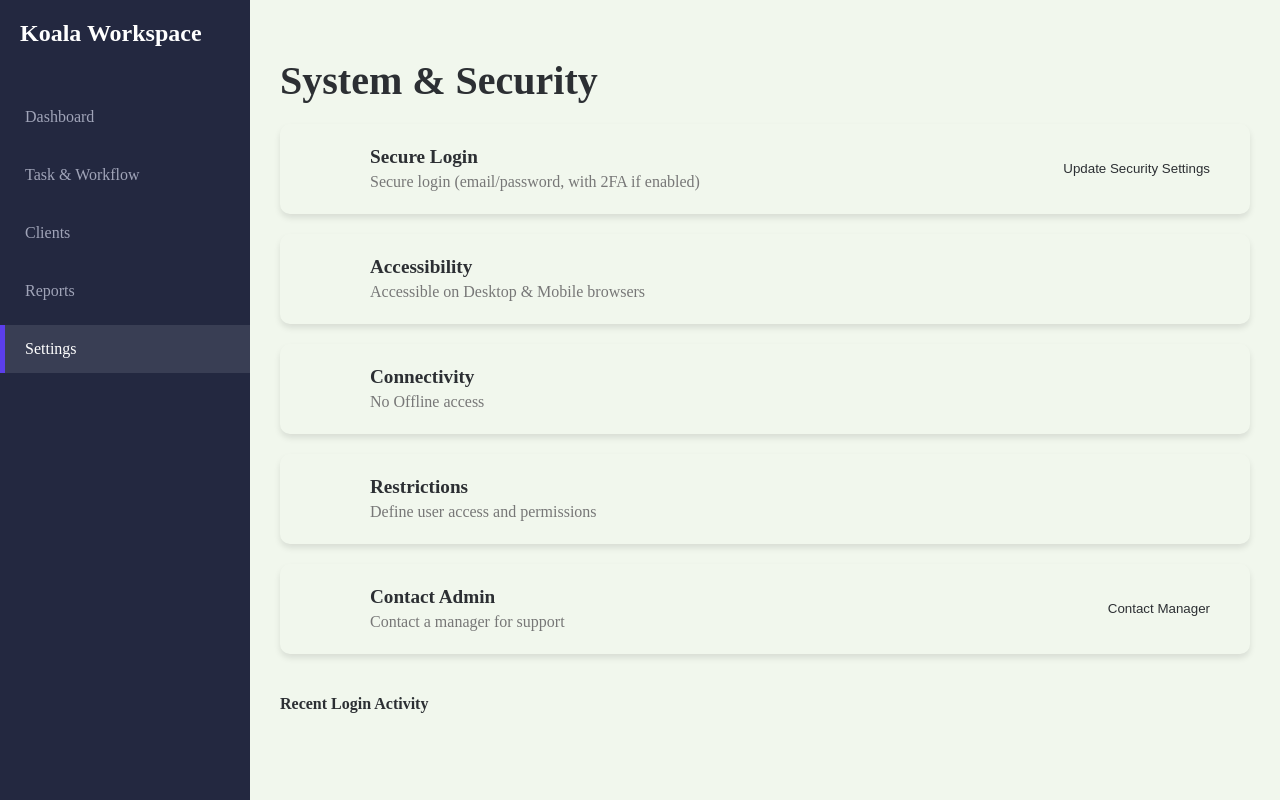
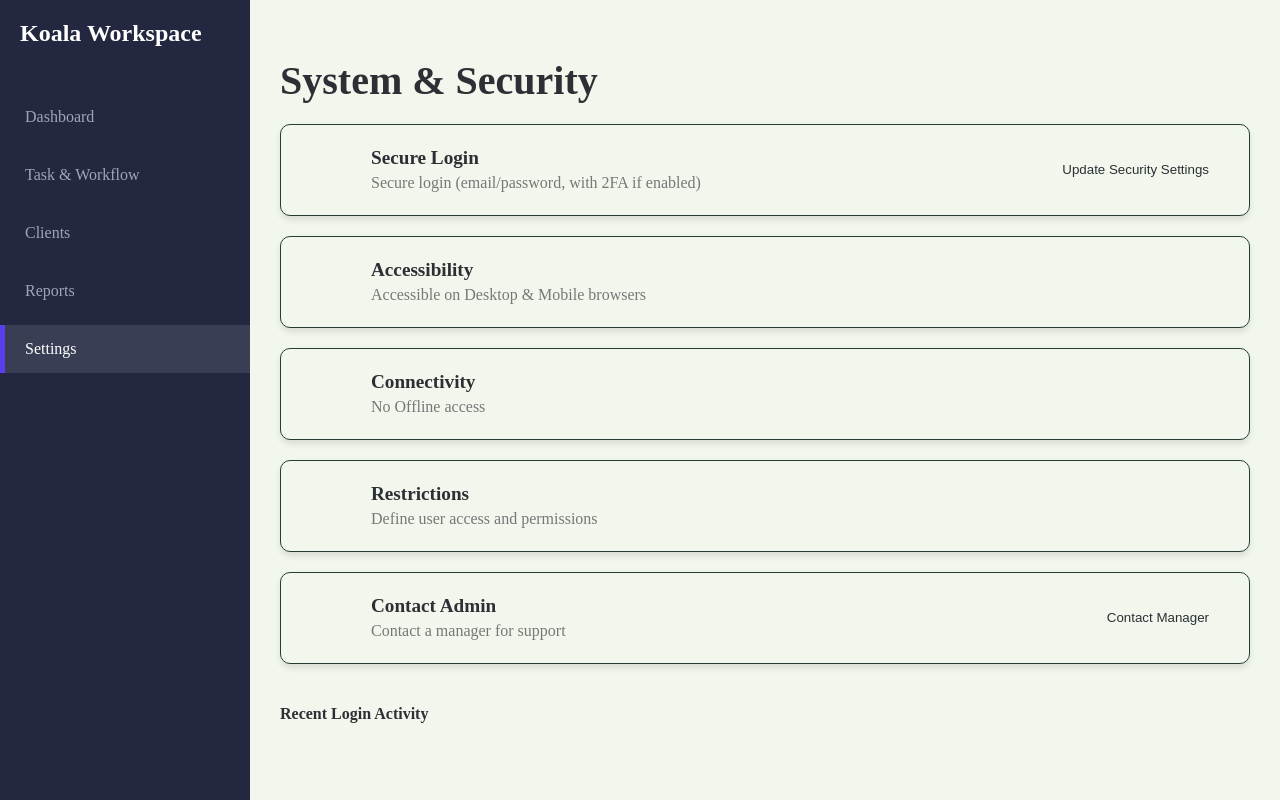
Before and after one commit to obvio-upasana/Koala_Workspace, a React (Vite) app: page /settings in a window 1280 px wide. Built offline with nearby package versions, Linux system fonts and the light colour scheme.

Commit message:
Update SettingsPage.css

```diff
--- a/src/pages/SettingsPage.css
+++ b/src/pages/SettingsPage.css
@@ -12,6 +12,7 @@
   padding: 20px;
   display: flex;
   align-items: center;
+  border: 1px solid #243E36;
 }
 
 .setting-item .icon-container {
```
